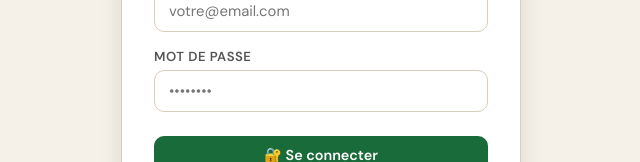
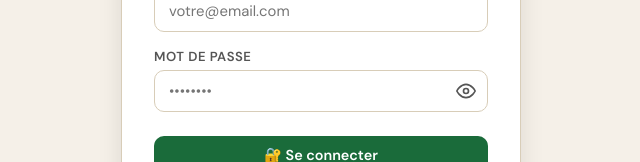
Before and after one commit to MapateLoum/GenieBulletin, a Next.js app: page /login in a window 1280 px wide. Shown: the part 367-529 px from the top of the page, without its empty margins (319-959 px from the left). Built offline with nearby package versions, Linux system fonts and the light colour scheme.

Commit message:
Modif pour la durée des sessions

```diff
--- a/src/app/(dashboard)/layout.tsx
+++ b/src/app/(dashboard)/layout.tsx
@@ -4,6 +4,7 @@ import { redirect } from 'next/navigation'
 import { authOptions } from '@/lib/auth'
 import Header from '@/components/layout/Header'
 import TabNav from '@/components/layout/TabNav'
+import InactivityGuard from '@/components/layout/InactivityGuard'
 
 export default async function DashboardLayout({ children }: { children: React.ReactNode }) {
   const session = await getServerSession(authOptions)
@@ -11,6 +12,7 @@ export default async function DashboardLayout({ children }: { children: React.Re
 
   return (
     <>
+      <InactivityGuard />
       <Header />
       <TabNav />
       <main style={{ maxWidth: 1100, margin: '0 auto', padding: '2rem 1.5rem', paddingBottom: '70px' }}>
--- a/src/app/login/page.tsx
+++ b/src/app/login/page.tsx
@@ -6,9 +6,67 @@ import { useRouter } from 'next/navigation'
 import toast from 'react-hot-toast'
 
 type Step =
-  | 'login'         // formulaire de connexion
-  | 'forgot-email'  // saisie email pour reset
-  | 'forgot-code'   // saisie code + nouveau mot de passe
+  | 'login'
+  | 'forgot-email'
+  | 'forgot-code'
+
+// ── Petit composant champ mot de passe avec œil ───────────────
+function PasswordInput({
+  value, onChange, onKeyDown, placeholder = '••••••••', autoFocus = false, autoComplete,
+}: {
+  value: string
+  onChange: (v: string) => void
+  onKeyDown?: (e: React.KeyboardEvent) => void
+  placeholder?: string
+  autoFocus?: boolean
+  autoComplete?: string
+}) {
+  const [show, setShow] = useState(false)
+  return (
+    <div style={{ position: 'relative' }}>
+      <input
+        type={show ? 'text' : 'password'}
+        placeholder={placeholder}
+        value={value}
+        onChange={e => onChange(e.target.value)}
+        onKeyDown={onKeyDown}
+        autoFocus={autoFocus}
+        autoComplete={autoComplete}
+        style={{ paddingRight: '2.5rem', width: '100%' }}
+      />
+      <button
+        type="button"
+        onClick={() => setShow(s => !s)}
+        style={{
+          position: 'absolute', right: '0.75rem', top: '50%',
+          transform: 'translateY(-50%)',
+          background: 'none', border: 'none', cursor: 'pointer',
+          color: 'var(--txt2)', fontSize: '1.1rem', padding: 0,
+          display: 'flex', alignItems: 'center',
+        }}
+        tabIndex={-1}
+        aria-label={show ? 'Masquer le mot de passe' : 'Afficher le mot de passe'}
+      >
+        {show ? (
+          // Œil barré
+          <svg width="20" height="20" viewBox="0 0 24 24" fill="none"
+            stroke="currentColor" strokeWidth="2" strokeLinecap="round" strokeLinejoin="round">
+            <path d="M17.94 17.94A10.07 10.07 0 0 1 12 20c-7 0-11-8-11-8a18.45 18.45 0 0 1 5.06-5.94"/>
+            <path d="M9.9 4.24A9.12 9.12 0 0 1 12 4c7 0 11 8 11 8a18.5 18.5 0 0 1-2.16 3.19"/>
+            <line x1="1" y1="1" x2="23" y2="23"/>
+          </svg>
+        ) : (
+          // Œil ouvert
+          <svg width="20" height="20" viewBox="0 0 24 24" fill="none"
+            stroke="currentColor" strokeWidth="2" strokeLinecap="round" strokeLinejoin="round">
+            <path d="M1 12s4-8 11-8 11 8 11 8-4 8-11 8-11-8-11-8z"/>
+            <circle cx="12" cy="12" r="3"/>
+          </svg>
+        )}
+      </button>
+    </div>
+  )
+}
 
 export default function LoginPage() {
   const router = useRouter()
@@ -20,12 +78,12 @@ export default function LoginPage() {
   const [loading, setLoading]   = useState(false)
 
   // Forgot password
-  const [resetEmail, setResetEmail]   = useState('')
-  const [resetCode, setResetCode]     = useState('')
-  const [nouveauMdp, setNouveauMdp]   = useState('')
-  const [confirmMdp, setConfirmMdp]   = useState('')
-  const [sending, setSending]         = useState(false)
-  const [resetting, setResetting]     = useState(false)
+  const [resetEmail, setResetEmail] = useState('')
+  const [resetCode, setResetCode]   = useState('')
+  const [nouveauMdp, setNouveauMdp] = useState('')
+  const [confirmMdp, setConfirmMdp] = useState('')
+  const [sending, setSending]       = useState(false)
+  const [resetting, setResetting]   = useState(false)
 
   async function handleLogin() {
     if (!email || !password) { toast.error('Remplissez tous les champs'); return }
@@ -50,7 +108,6 @@ export default function LoginPage() {
         headers: { 'Content-Type': 'application/json' },
         body: JSON.stringify({ email: resetEmail }),
       })
-      // Toujours afficher succès (sécurité)
       toast.success('Si cet email existe, un code a été envoyé 📧')
       setStep('forgot-code')
     } catch {
@@ -61,8 +118,8 @@ export default function LoginPage() {
   }
 
   async function handleResetPassword() {
-    if (!resetCode)             { toast.error('Entrez le code reçu par email'); return }
-    if (nouveauMdp.length < 6)  { toast.error('Le mot de passe doit faire au moins 6 caractères'); return }
+    if (!resetCode)                { toast.error('Entrez le code reçu par email'); return }
+    if (nouveauMdp.length < 6)     { toast.error('Le mot de passe doit faire au moins 6 caractères'); return }
     if (nouveauMdp !== confirmMdp) { toast.error('Les mots de passe ne correspondent pas'); return }
 
     setResetting(true)
@@ -134,11 +191,9 @@ export default function LoginPage() {
             </div>
             <div>
               <label>Mot de passe</label>
-              <input
-                type="password"
-                placeholder="••••••••"
+              <PasswordInput
                 value={password}
-                onChange={e => setPassword(e.target.value)}
+                onChange={setPassword}
                 onKeyDown={e => e.key === 'Enter' && handleLogin()}
                 autoComplete="current-password"
               />
@@ -223,20 +278,17 @@ export default function LoginPage() {
             </div>
             <div>
               <label>Nouveau mot de passe</label>
-              <input
-                type="password"
+              <PasswordInput
+                value={nouveauMdp}
+                onChange={setNouveauMdp}
                 placeholder="6 caractères minimum"
-                value={nouveauMdp}
-                onChange={e => setNouveauMdp(e.target.value)}
               />
             </div>
             <div>
               <label>Confirmer le mot de passe</label>
-              <input
-                type="password"
-                placeholder="••••••••"
+              <PasswordInput
                 value={confirmMdp}
-                onChange={e => setConfirmMdp(e.target.value)}
+                onChange={setConfirmMdp}
                 onKeyDown={e => e.key === 'Enter' && handleResetPassword()}
               />
             </div>
--- a/src/lib/auth.ts
+++ b/src/lib/auth.ts
@@ -13,21 +13,7 @@ declare module 'next-auth/jwt' {
 }
 
 export const authOptions: NextAuthOptions = {
-  session: { strategy: 'jwt', maxAge: 8 * 60 * 60 }, // expire après 8h
-
-  // // Cookie de session = supprimé à la fermeture du navigateur
-  // cookies: {
-  //   sessionToken: {
-  //     name: `next-auth.session-token`,
-  //     options: {
-  //       httpOnly: true,
-  //       sameSite: 'lax' as const,
-  //       path: '/',
-  //       secure: process.env.NODE_ENV === 'production',
-  //       // Pas de "expires" = cookie de session = supprimé à la fermeture du navigateur
-  //     },
-  //   },
-  // },
+  session: { strategy: 'jwt', maxAge: 2 * 60 * 60 }, // expire après 2h
 
   pages: { signIn: '/login' },
 
```
Also changed, not shown: src/components/layout/InactivityGuard.tsx (added, +8 -0 lines), src/hooks/useInactivityLogout.ts (added, +54 -0 lines).
